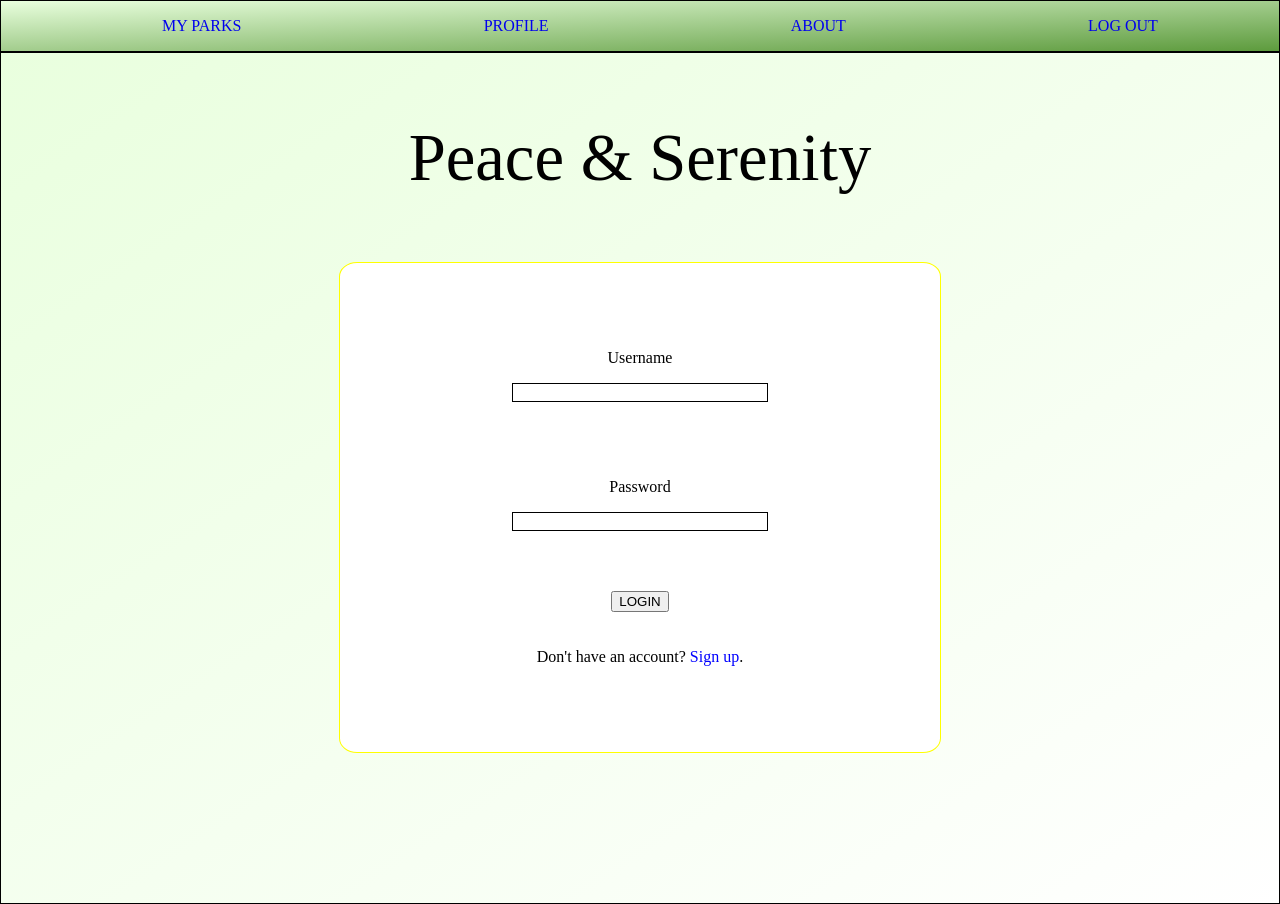
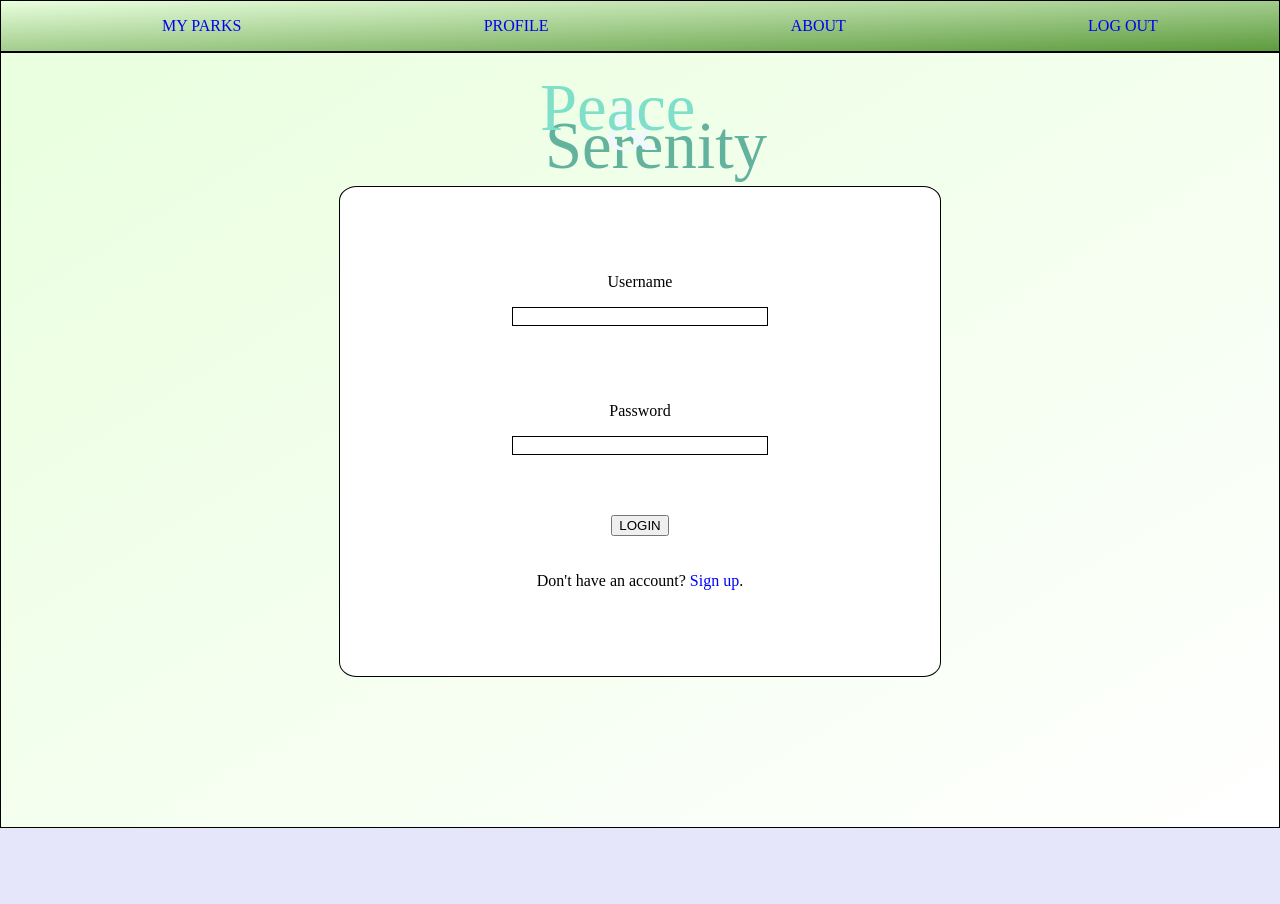
Before and after one commit to jadedrb/peace-and-serenity, a React (Create React App) app: page /login in a window 1280 px wide. After the commit the page ends 828 px from the top, so only its background shows below. Built offline with nearby package versions, Linux system fonts and the light colour scheme.

Commit message:
mini logo

```diff
--- a/src/App.css
+++ b/src/App.css
@@ -353,44 +353,6 @@ nav {
   top: -20px;
 }
 
-#login {
-  display: flex;
-  align-items: center;
-  flex-direction: column;
-  border: 1px solid black;
-}
-
-#title {
-  font-size: 50pt;
-}
-
-#search {
-  border: 1px solid black;
-}
-
-#search-content {
-  display: flex;
-  justify-content: space-around;
-}
-
-#loginForm {
-  display: flex;
-  flex-direction: column;
-  align-items: center;
-  justify-content: center;
-  width: 500px;
-  border: 1px solid black;
-  padding: 50px;
-  padding-bottom: 70px;
-  margin-bottom: 150px;
-  border-radius: 3%;
-  border: 1px solid yellow;
-}
-
-#subNavbar {
-  background-image: linear-gradient(to bottom right, #E9FFDE, #FFFFFF);
-}
-
 .logo {
   position: absolute;
   font-size: 200pt;
@@ -421,3 +383,68 @@ nav {
   top: 250px;
   color: #62B29E;
 }
+
+.logo2 {
+  position: absolute;
+  left: -100px;
+  top: -50px
+}
+
+.peace2 {
+  position: absolute;
+  color: #80DFC8;
+  z-index: 3;
+}
+
+.and2 {
+  position: absolute;
+  top: 20px;
+  left: 66px;
+  color: aliceblue;
+  z-index: 1;
+}
+
+.serenity2 {
+  position: absolute;
+  top: 38px;
+  left: 5px;
+  color: #62B29E;
+}
+
+#login {
+  display: flex;
+  align-items: center;
+  flex-direction: column;
+  border: 1px solid black;
+}
+
+#title {
+  position: relative;
+  font-size: 50pt;
+}
+
+#search {
+  border: 1px solid black;
+}
+
+#search-content {
+  display: flex;
+  justify-content: space-around;
+}
+
+#loginForm {
+  display: flex;
+  flex-direction: column;
+  align-items: center;
+  justify-content: center;
+  width: 500px;
+  border: 1px solid black;
+  padding: 50px;
+  padding-bottom: 70px;
+  margin-bottom: 150px;
+  border-radius: 3%;
+}
+
+#subNavbar {
+  background-image: linear-gradient(to bottom right, #E9FFDE, #FFFFFF);
+}
--- a/src/components/Login.js
+++ b/src/components/Login.js
@@ -203,7 +203,13 @@ class Login extends Component {
 
     return (
       <div id="login">
-        <p id="title">Peace & Serenity</p>
+        <p id="title">
+          <div className='logo2'>
+            <span className='peace2'>Peace</span>
+            <span className='and2'>&</span>
+            <span className='serenity2'>Serenity</span>
+          </div>
+        </p>
         <form id='loginForm' onSubmit={onSubmit} name='' style={{backgroundColor: colorF}}>
           {emailInput}
           <label style={{border: validU}}>
--- a/src/components/Profile.js
+++ b/src/components/Profile.js
@@ -1,9 +1,26 @@
-import React from 'react';
+import React, { Component } from 'react';
+import { MyContext } from './Provider';
 
-function Profile() {
-  return (
-    <div>Profile</div>
-  )
+class Profile extends Component {
+  static contextType = MyContext;
+
+  constructor() {
+    super()
+  }
+
+  render() {
+    return (
+      <div id='profile'>
+        <div id='userInfo'>
+          <p className='infoPiece'><span>username</span></p>
+          <p className='infoPiece'><span>password</span></p>
+          <p className='infoPiece'><span>email</span></p>
+        </div>
+        <div id='favPark'></div>
+        <div id='userComments'></div>
+      </div>
+    )
+  }
 }
 
 export default Profile;
```
